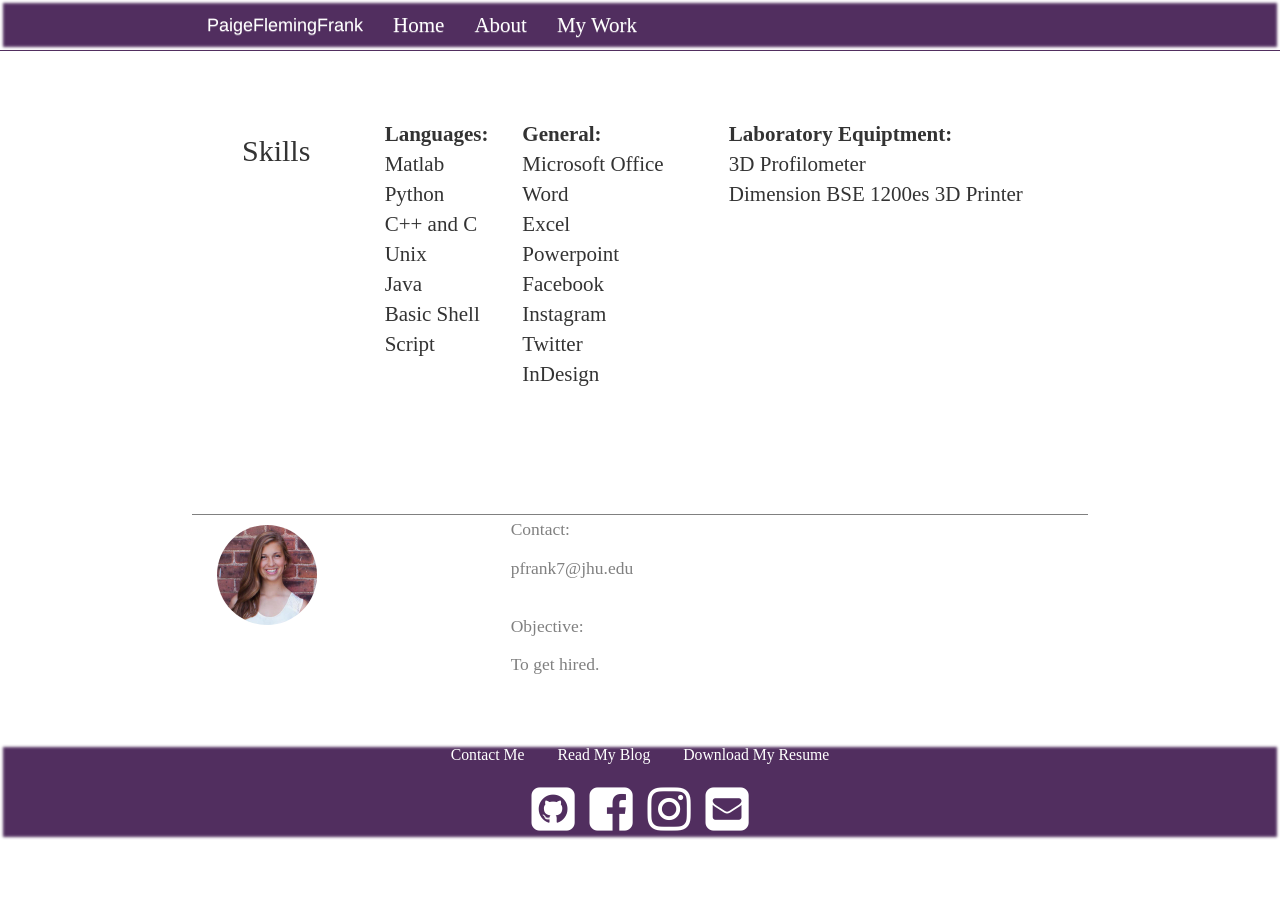
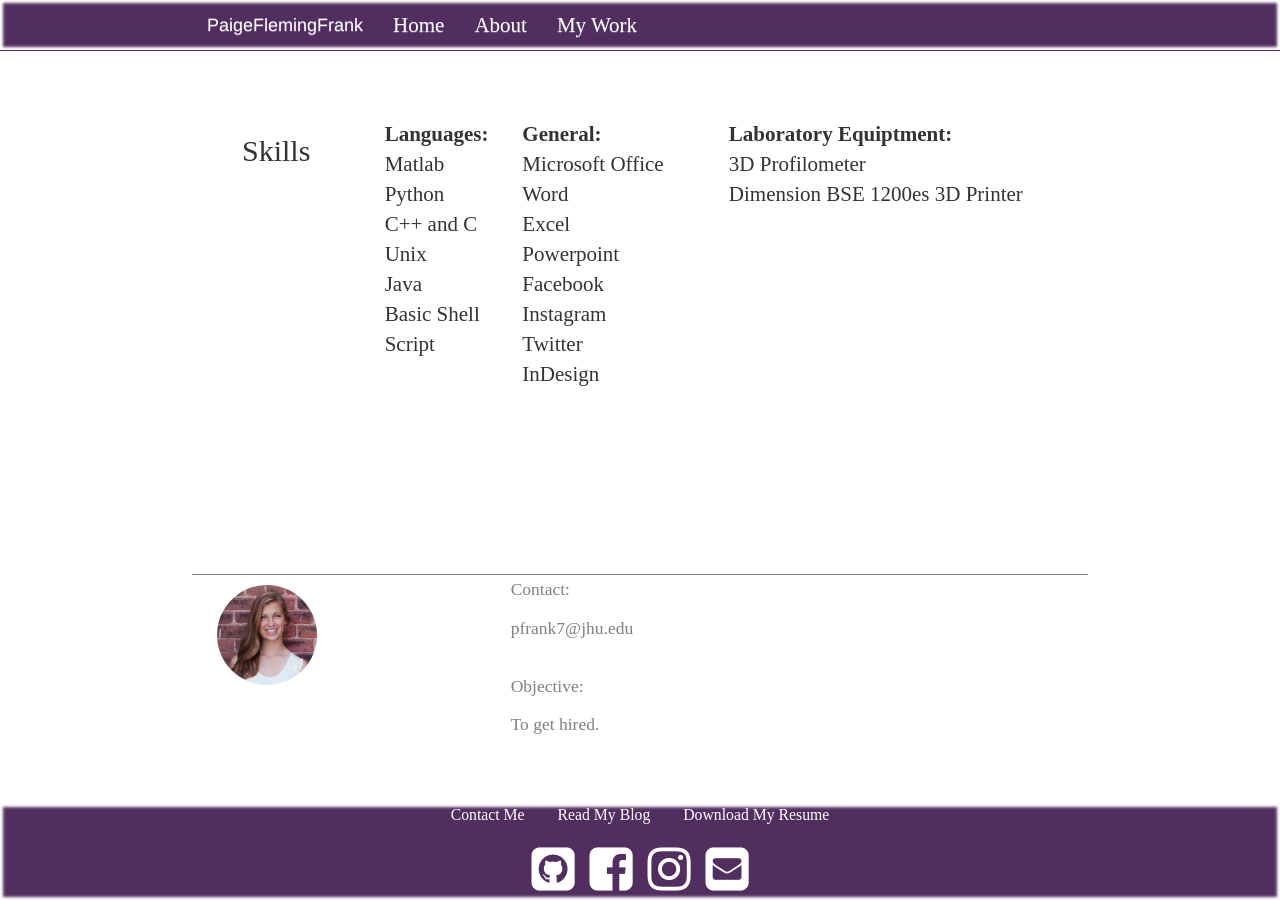
Before and after one commit to pfrank7/pfrank7.github.io, a Jekyll site: the page built from CV.html, in a window 1280 px wide and 900 px high, scrolled down 1478 px. Built offline with Jekyll 4.4.1, drawn with Linux system fonts in a browser that asks for light colours; nearby versions of some CDN libraries; before the commit the page ends 2318 px from its top, so only the background shows below that.

Commit message:
Update CV.html

```diff
--- a/CV.html
+++ b/CV.html
@@ -136,7 +136,7 @@ title: Paige Frank
 			</div>
 		</div>
 	</div>
-		<div class = "container" id = "margin" style = "margin-top:0px;border-top: 1px solid gray; color:gray">
+		<div class = "container" id = "margin" style = "border-top: 1px solid gray; color:gray">
 			<div class = "row">
 				<div class = "col-sm-4">
 					<img style = "height:100px; width:100px; border-radius:50%; margin:10px;" src = "me.jpg">
```
